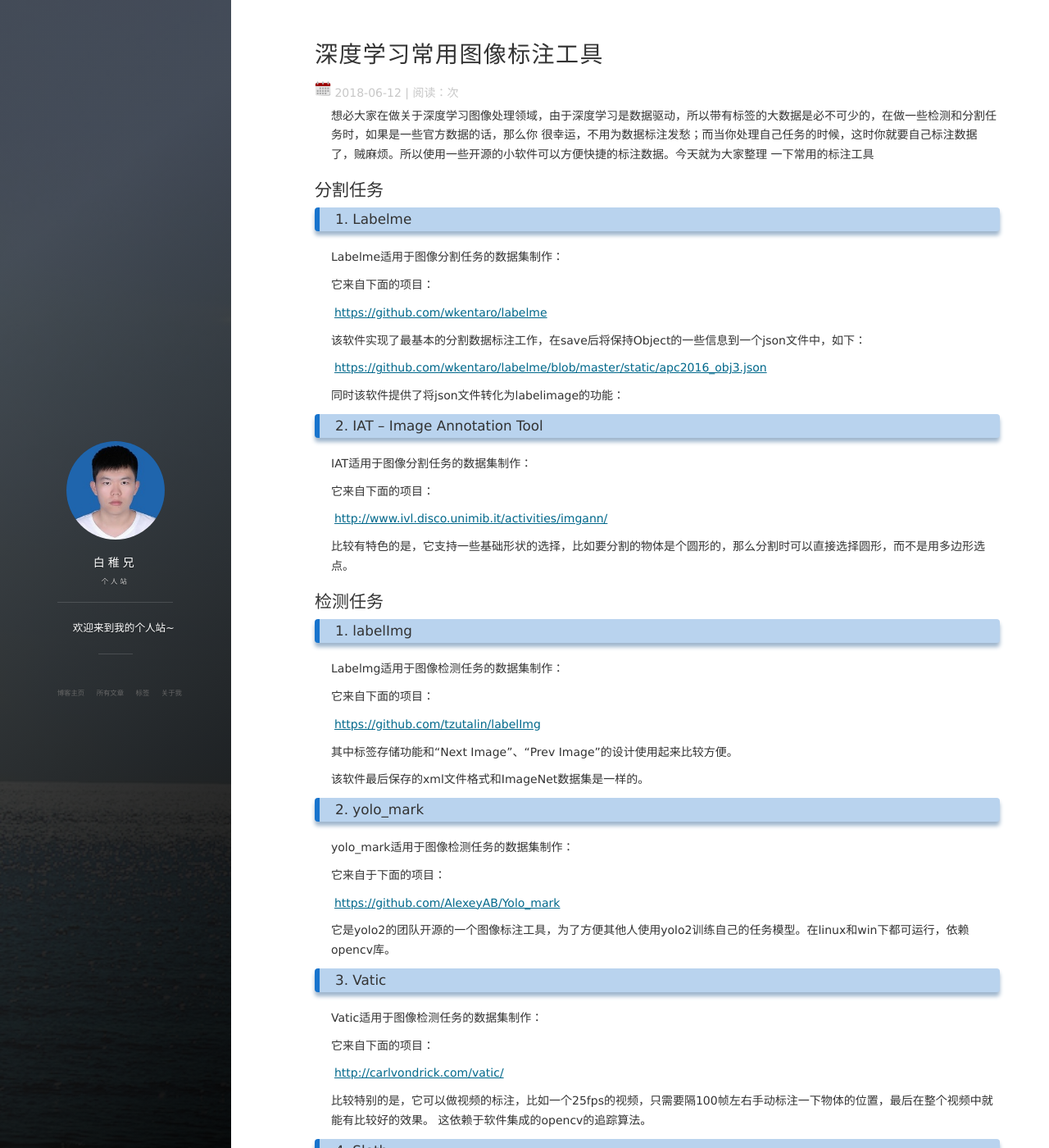
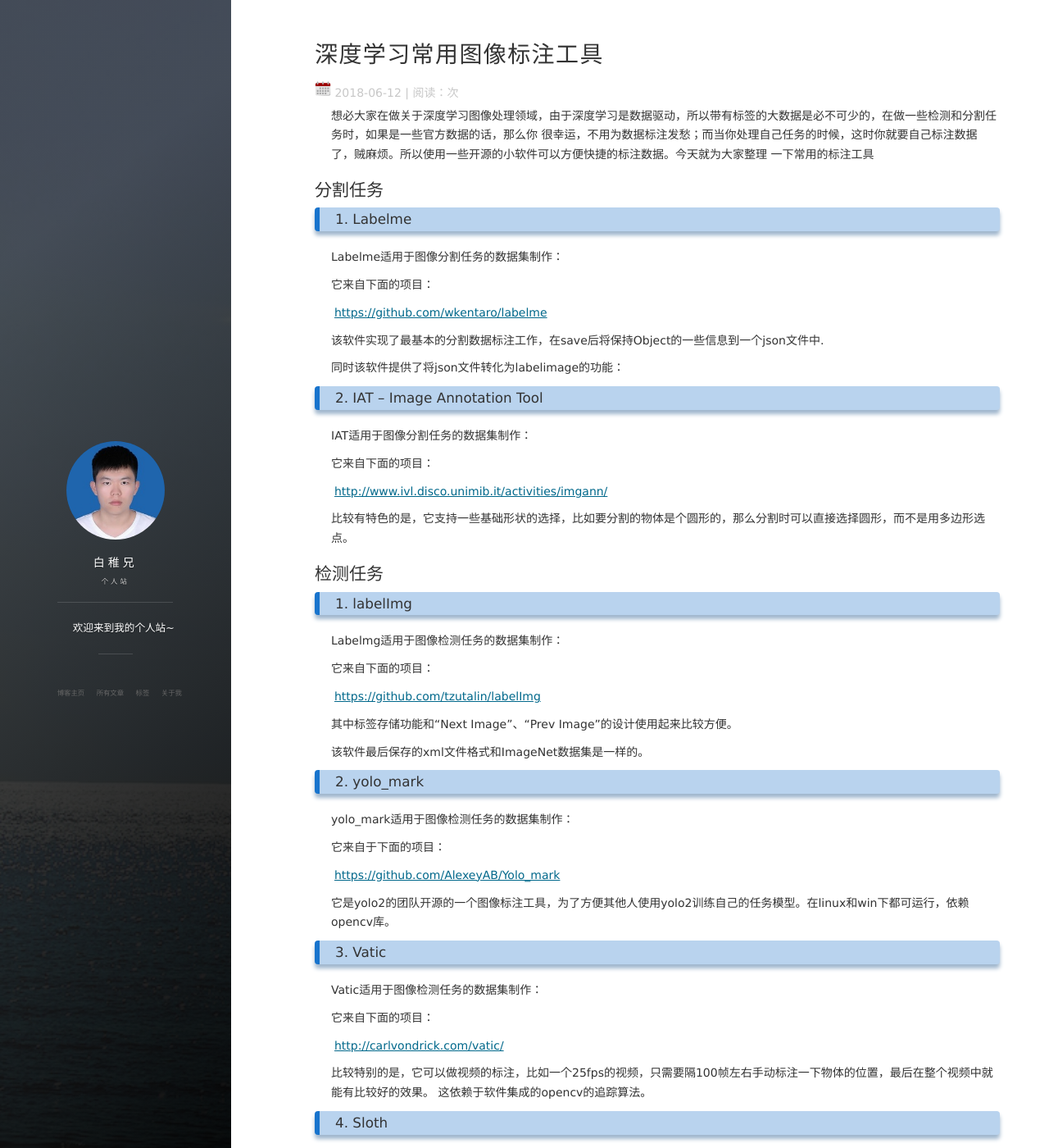
Before and after one commit to xujingxu/xujingxu.github.io, a Jekyll site: the page built from _posts/2018-06-12-深度学习常用图像标注工具.md, in a window 1280 px wide and 1400 px high. Shown: the whole window at 82% size. Built offline with Jekyll 4.4.1, drawn with Linux system fonts in a browser that asks for light colours; nearby versions of some CDN libraries; comment, search, counter and statistics services are not loaded; some of the changed text lies outside the part shown.

Commit message:
Update 2018-06-12-深度学习常用图像标注工具.md

```diff
--- a/_posts/2018-06-12-深度学习常用图像标注工具.md
+++ b/_posts/2018-06-12-深度学习常用图像标注工具.md
@@ -20,10 +20,7 @@ Labelme适用于图像分割任务的数据集制作：
 
 <a target="_blank" href="https://github.com/wkentaro/labelme/"> https://github.com/wkentaro/labelme </a>
 
-该软件实现了最基本的分割数据标注工作，在save后将保持Object的一些信息到一个json文件中，如下：
-
-<a target="_blank" href="https://github.com/wkentaro/labelme/blob/master/static/apc2016_obj3.json/"> https://github.com/wkentaro/labelme/blob/master/static/apc2016_obj3.json </a>
-
+该软件实现了最基本的分割数据标注工作，在save后将保持Object的一些信息到一个json文件中.
 
 同时该软件提供了将json文件转化为labelimage的功能：
 
@@ -90,7 +87,7 @@ Annotorious适用于图像检测任务的数据集制作：
 
 它来自下面的项目：
 
-<a target="_blank" href="http://annotorious.github.io/index.html/"> http://annotorious.github.io/index.html</a>
+<a target="_blank" href="http://annotorious.github.io/"> http://annotorious.github.io</a>
 
 代码写的相当规范，提供了相应的API接口，方便直接修改和调用。
 
```
